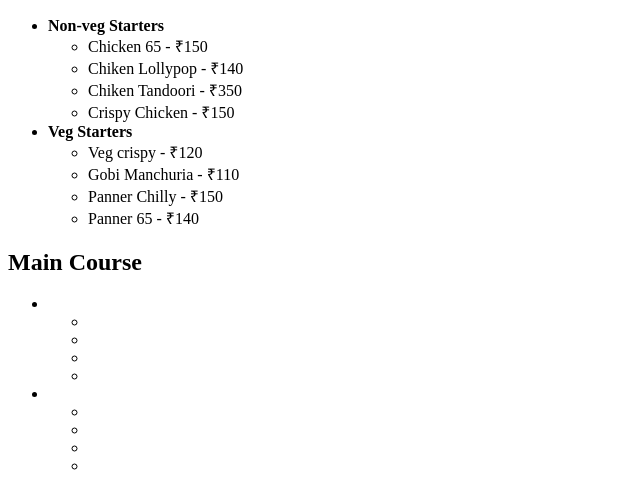
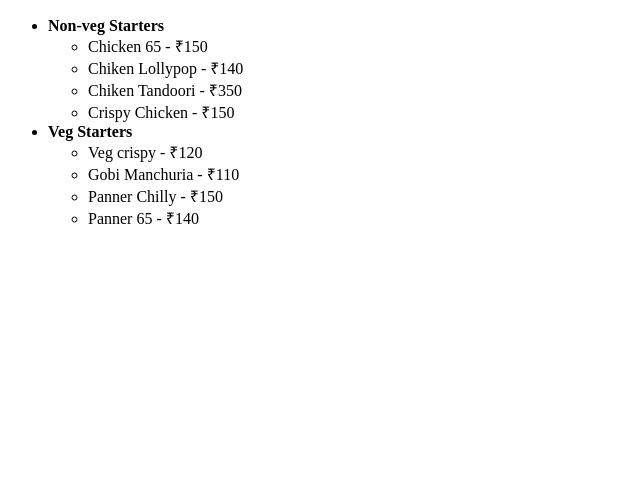
Before and after one commit to HemanthReddy-24/100-projects, a plain HTML site: page 8.Restaurant menu page/index.html in a window 1280 px wide. Shown: the part 427-918 px from the top of the page, without its empty margins (0-640 px from the left). After the commit the page ends 800 px from the top, so only its background shows below. Drawn offline with Linux system fonts and the light colour scheme.

Commit message:
partially modified

```diff
--- a/8.Restaurant menu page/index.html
+++ b/8.Restaurant menu page/index.html
@@ -41,25 +41,6 @@
           </ul>
         </ul>
       </section>
-      <section>
-        <h2>Main Course</h2>
-        <ul>
-          <li></li>
-          <ul>
-            <li></li>
-            <li></li>
-            <li></li>
-            <li></li>
-          </ul>
-          <li></li>
-          <ul>
-            <li></li>
-            <li></li>
-            <li></li>
-            <li></li>
-          </ul>
-        </ul>
-      </section>
     </main>
     <footer></footer>
   </body>
```
